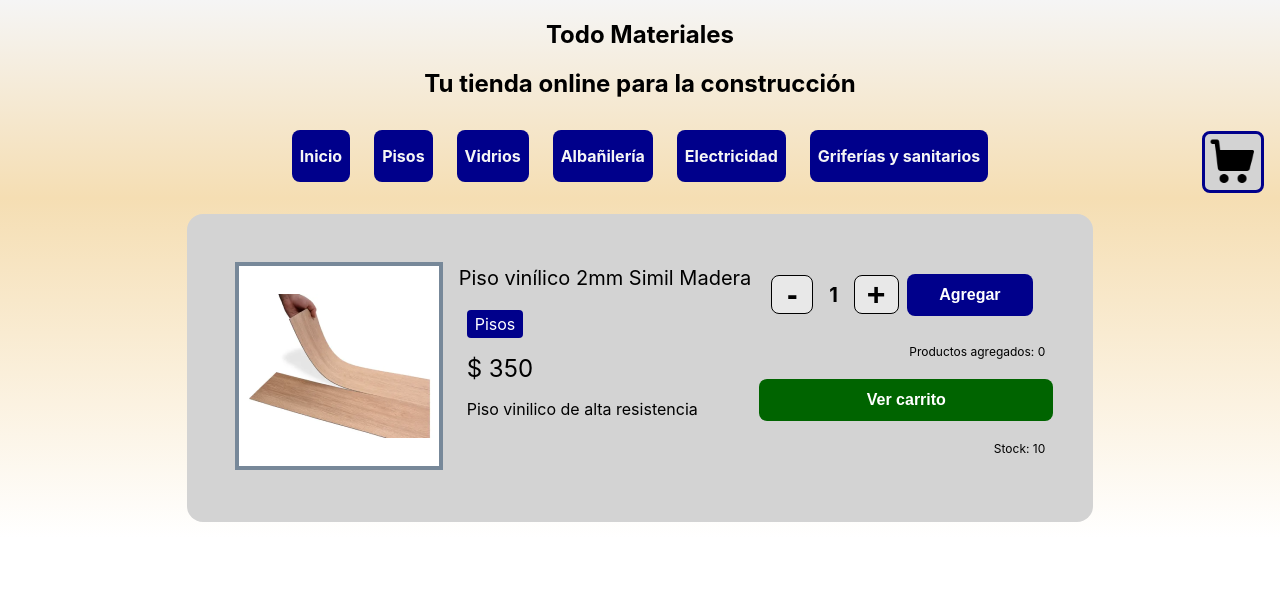
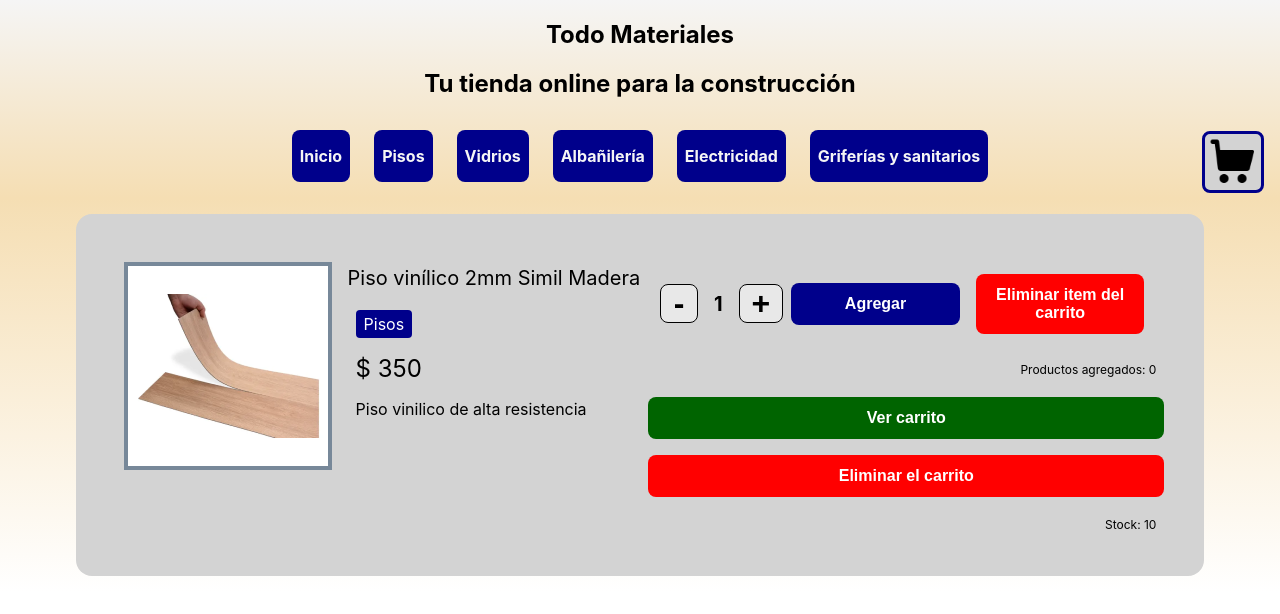
Before and after one commit to nicolasbolcatto/todo-materiales, a React (Create React App) app: page /item/0 in a window 1280 px wide. Shown: the top 614 px of the page. Built offline with nearby package versions, Linux system fonts and the light colour scheme.

Commit message:
Added desafio cart context

```diff
--- a/src/App.jsx
+++ b/src/App.jsx
@@ -5,10 +5,12 @@ import ItemListContainer from './components/ItemListContainer/ItemListContainer'
 import ItemDetailContainer from './components/ItemDetailContainer/ItemDetailContainer';
 import Cart from './components/Cart/Cart';
 import {BrowserRouter, Routes, Route} from "react-router-dom";
+import CartProvider from './context/CartContext';
 
 function App() {
   //Renders NavBar and App components
   return (
+    <CartProvider>
       <BrowserRouter>
         <NavBar  />
         <Routes>
@@ -18,6 +20,7 @@ function App() {
           <Route path="/cart" element={<Cart/>}/>
         </Routes>
       </BrowserRouter>
+    </CartProvider>
   );
 }
 
--- a/src/components/Cart/Cart.jsx
+++ b/src/components/Cart/Cart.jsx
@@ -1,10 +1,16 @@
-import React from "react";
-import './Cart.css';
+import React, {useContext} from "react";
+//import './Cart.css';
+import {CartContext} from "../../context/CartContext"
+
 
 const Cart = () => {
+
+    const context = useContext(CartContext)
+    const cart = context.cart
+
     return(
         <div className="cartContainer">
-            <p>Soy el carrito</p>
+            {cart===[] ? "Carrito vacio" : "Elementos del carrito"}
         </div>
     )
 }
--- a/src/components/ItemCount/ItemCount.css
+++ b/src/components/ItemCount/ItemCount.css
@@ -58,6 +58,21 @@ button {
     cursor: pointer;
 }
 
+.itemRemoveButton{
+    width: 100%;
+    font-weight: bold;
+    font-size: 1rem;
+    color: white;
+    margin: 0.5rem;
+    padding: 0.75rem;
+    background-color: red;
+    border-radius: 0.5rem;
+}
+
+.itemRemoveButton:hover{
+    cursor: pointer;
+}
+
 .itemEndButton{
     width: 100%;
     font-weight: bold;
@@ -69,6 +84,10 @@ button {
     border-radius: 0.5rem;
 }
 
+.itemEndButton:hover{
+    cursor: pointer;
+}
+
 .itemStock{
     font-size: 0.75rem;
     text-align: right;
--- a/src/components/ItemCount/ItemCount.jsx
+++ b/src/components/ItemCount/ItemCount.jsx
@@ -1,12 +1,15 @@
 //Imports css file for ItemCount
-import React from "react";
+import React,{useContext, useState} from "react";
 import './ItemCount.css';
 import { Link } from "react-router-dom";
+import {CartContext} from "../../context/CartContext";
 
 function ItemCount ({item,initial}) {
+
+    const context = useContext(CartContext)
     //Defines Hook for state "count"
-    const [count,setCount]= React.useState(initial);
-    const [itemAdd,setItemAdd] = React.useState(0);
+    const [count,setCount]= useState(initial);
+    const [itemAdd,setItemAdd] = useState(0);
 
     //Defines a function to reduce the quantity in the counter, and checks whether count is less or not than initial. If it is, it sets count to initial
     function onReduce(){
@@ -27,9 +30,17 @@ function ItemCount ({item,initial}) {
     //Defines a function to add the amount of products selected to the cart, if there's enough quantity in the stock. It also updates the stock.
     function onAdd(){
         if (count <= item.stock){
+            item.stock -= count;
             setItemAdd(itemAdd + count);
-            item.stock -= count;
+            context.addItem(item,count);
         }
+    }
+
+    //Defines a function to completely remove an item from the cart. It also updates the selected amount and the stock.
+    function onRemove(){
+        context.removeItem(item.id)
+        setItemAdd(0);
+        item.stock += itemAdd;
     }
 
     return(
@@ -40,12 +51,14 @@ function ItemCount ({item,initial}) {
                 <p className="itemCountInput">{count}</p>
                 <button className="itemCountButton" onClick={onIncrease}>+</button>
                 <button className="itemAddButton" onClick = {onAdd}>Agregar</button>
+                <button className="itemRemoveButton" onClick = {onRemove}>Eliminar item del carrito</button>
             </div>
             <div className="itemStock">
             <p>Productos agregados: {itemAdd}</p>
             <Link to={"/cart"}>
             <button className="itemEndButton">Ver carrito</button>
             </Link>
+            <button onClick={context.clear} className="itemRemoveButton">Eliminar el carrito</button>
 
             <p>Stock: {item.stock}</p>
 
--- a/src/components/ItemDetail/ItemDetail.jsx
+++ b/src/components/ItemDetail/ItemDetail.jsx
@@ -1,8 +1,11 @@
 import React from "react";
+import CartProvider from "../../context/CartContext";
 import ItemCount from "../ItemCount/ItemCount"
 import './ItemDetail.css';
 
 const ItemDetail = ({item}) => {
+
+
 
     return(
         //Returns the item detail
--- /dev/null
+++ b/src/context/CartContext.jsx
@@ -0,0 +1,59 @@
+import React from "react";
+import { createContext, useState } from "react";
+
+//Create Cart Context
+export const CartContext = createContext()
+
+//Define component as Cart Provider
+const CartProvider = ({children}) =>{
+
+    //Cart state
+    const [cart,setCart] = useState([])
+
+    //Functions
+
+    //Function that checks if a certain item is in the cart, by id
+    function isInCart(id){
+        return cart.some(item => item.id === id)
+    }
+
+    //Function that adds an item to the cart, if it is not yet added. Otherwise, it updates the quantity
+    function addItem(item,quantity){
+
+        if(isInCart(item.id)){
+            let existingItemIndex = cart.findIndex(element => element.id === item.id)
+            cart[existingItemIndex].quantity += quantity;
+            setCart([...cart]);
+        } else {
+            setCart([...cart,{id: item.id, name: item.name, price: item.price,quantity: quantity}])
+        }
+    }
+
+    //Function that removes an item from the cart, by it's id
+    function removeItem(id){
+        if(isInCart(id)){
+            let existingItem = cart.find(element => element.id === id)
+            let cartWithRemovedItem = []
+            cart.forEach(item => {
+               if(item.id != existingItem.id){
+                cartWithRemovedItem.push(item)
+               }
+            })
+            setCart([...cartWithRemovedItem])
+        }
+    }
+
+    //Function that completely empties the cart
+    function clear(){
+        setCart([]);
+    }
+
+    console.log(cart)
+    return(
+        <CartContext.Provider value={{cart,addItem,removeItem,clear}}>
+            {children}
+        </CartContext.Provider>
+    )
+}
+
+export default CartProvider
```
Lines whose indentation alone changed are shown as unchanged.
